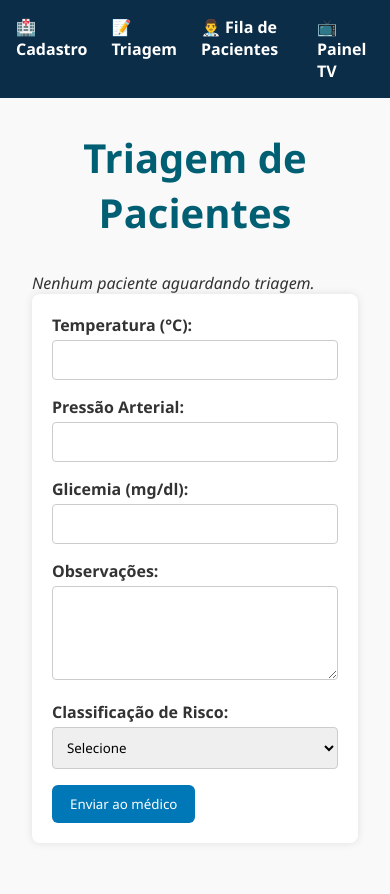
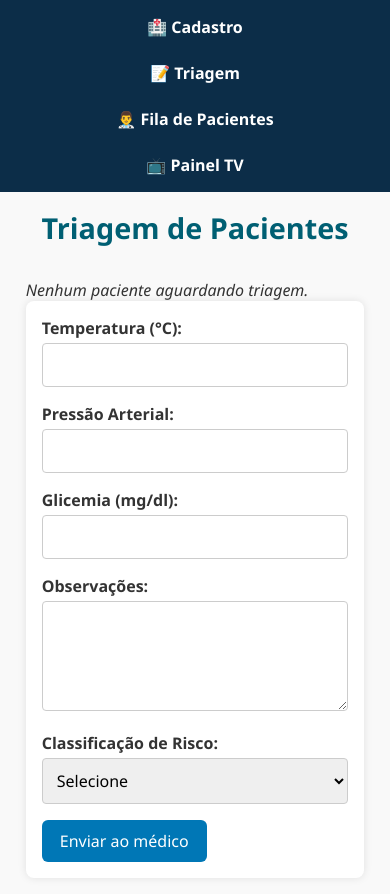
Before and after one commit to AlineRodrigues02/ProjetoReact, a React (Vite) app in the folder ProjetoFinal/: page /triagem in a window 390 px wide. Built offline with nearby package versions, Linux system fonts and the light colour scheme.

Commit message:
Adicionado a responsividade ao projeto

```diff
--- a/ProjetoFinal/index.html
+++ b/ProjetoFinal/index.html
@@ -4,7 +4,7 @@
     <meta charset="UTF-8" />
     <link rel="icon" type="image/svg+xml" href="/vite.svg" />
     <meta name="viewport" content="width=device-width, initial-scale=1.0" />
-    <title>Projeto Hospital</title>
+    <title>Hospital System</title>
   </head>
   <body>
     <div id="root"></div>
--- a/ProjetoFinal/src/App.css
+++ b/ProjetoFinal/src/App.css
@@ -13,9 +13,10 @@ body {
 }
 
 .container {
+  width: 95%;
   max-width: 900px;
   margin: 0 auto;
-  padding: 2rem;
+  padding: 1rem;
 }
 
 h1, h2 {
@@ -45,3 +46,19 @@ input, select, textarea {
   border: 1px solid #ccc;
   border-radius: 4px;
 }
+
+
+@media (max-width: 768px){
+  .container{
+    padding: 1rem;
+  }
+  h1{
+    font-size: 1.8rem;
+  }
+  h2{
+    font-size: 1.5rem;
+  }
+  input, select, textarea, button{
+    font-size: 1rem;
+  }
+}
--- a/ProjetoFinal/src/Styles/CadastroDePaciente.css
+++ b/ProjetoFinal/src/Styles/CadastroDePaciente.css
@@ -8,3 +8,13 @@
 .campo label {
   font-weight: 600;
 }
+
+
+@media (max-width:600px){
+  .form-triagem{
+    padding: 1rem;
+  }
+  .campo label{
+    font-size: 1rem;
+  }
+}
--- a/ProjetoFinal/src/Styles/FilaDePacientes.css
+++ b/ProjetoFinal/src/Styles/FilaDePacientes.css
@@ -39,3 +39,17 @@
 .paciente-card.vermelho {
   border-color: #e74c3c;
 }
+
+@media(max-width: 600px){
+  .paciente-card{
+    padding: 0.8rem;
+  }
+  .paciente-card button{
+    width: 100%;
+    padding: 0.6rem;
+    font-size: 1rem;
+  }
+  .paciente-card p{
+    font-size: 0.95rem;
+  }
+}
--- a/ProjetoFinal/src/Styles/FiladeEspera.css
+++ b/ProjetoFinal/src/Styles/FiladeEspera.css
@@ -35,3 +35,13 @@
 .filaDeEspera {
   margin-top: 3rem;
 }
+
+
+@media (max-width:600px){
+  .painel-card{
+    padding: 1rem;
+  }
+  .painel-card p{
+    font-size: 1rem;
+  }
+}
--- a/ProjetoFinal/src/Styles/Menu.css
+++ b/ProjetoFinal/src/Styles/Menu.css
@@ -19,3 +19,15 @@
 .menu a:hover {
   text-decoration: underline;
 }
+
+@media(max-width:600px){
+  .menu ul {
+    flex-direction: column;
+    align-items: center;
+  }
+
+  .menu a {
+    font-size: 1rem;
+  }
+
+}
--- a/ProjetoFinal/src/Styles/Triagem.css
+++ b/ProjetoFinal/src/Styles/Triagem.css
@@ -4,3 +4,13 @@
   margin-bottom: 20px;
   border-radius: 6px;
 }
+
+@media (max-width: 600px){
+  .paciente-info{
+    font-size: 0.95rem;
+    padding: 10px;
+  }
+  .form-triagem{
+    padding: 1rem;
+  }
+}
```
